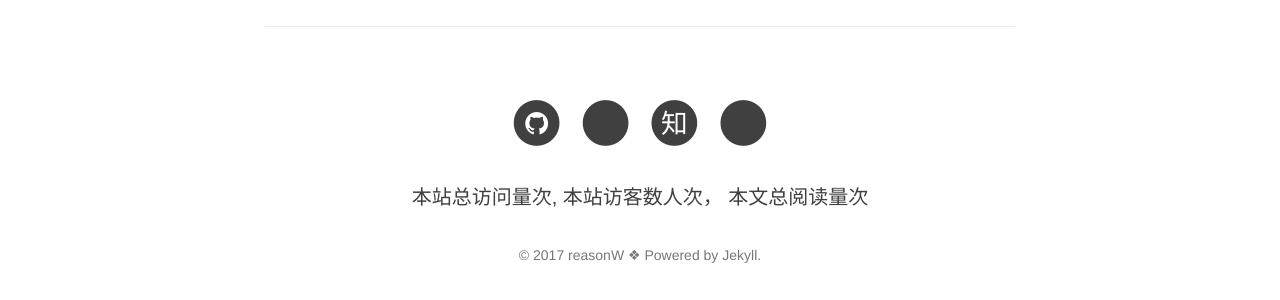
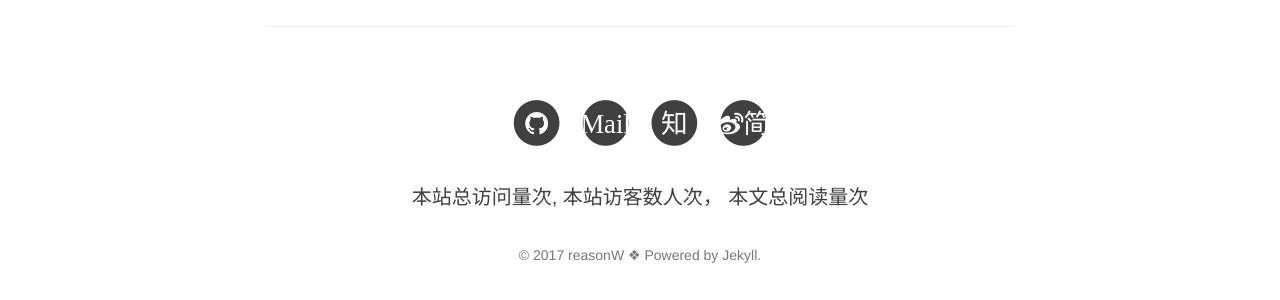
Before and after one commit to Skylar95/Skylar95, a Jekyll site: the page built from index.html, in a window 1280 px wide. Shown: the part 1471-1771 px from the top of the page. Built offline with Jekyll 4.4.1, drawn with Linux system fonts in a browser that asks for light colours; nearby versions of some CDN libraries; the list of posts is cut into pages by our own code; comment, search, counter and statistics services are not loaded.

Commit message:
modify contact me

```diff
--- a/_includes/footer.html
+++ b/_includes/footer.html
@@ -37,10 +37,10 @@
 
                     {% if site.email %}
                     <li>
-                      <a href="mailto:charlewander@gmail.com">
+                      <a target="_blank" href="mailto:charlewander@gmail.com">
                         <span class="fa-stack fa-lg">
                             <i class="fa fa-circle fa-stack-2x"></i>
-                            <i class="fa  fa-gmail fa-stack-1x fa-inverse"></i>
+                            <i class="fa  fa-stack-1x fa-inverse">Mail</i>
                         </span>
                     </a>
                     </li>
@@ -60,10 +60,10 @@
 
                     {% if site.jianshu_username %}
                     <li>
-                        <a  href="http://www.jianshu.com/u/{{ site.jianshu_username }}">
+                        <a target="_blank" href="http://www.jianshu.com/u/{{ site.jianshu_username }}">
                             <span class="fa-stack fa-lg">
                                 <i class="fa fa-circle fa-stack-2x"></i>
-                                <i class="fa fa-jianshu fa-stack-1x fa-inverse"></i>
+                                <i class="fa fa-weibo fa-stack-1x fa-inverse">简</i>
                             </span>
                         </a>
                     </li>
```
